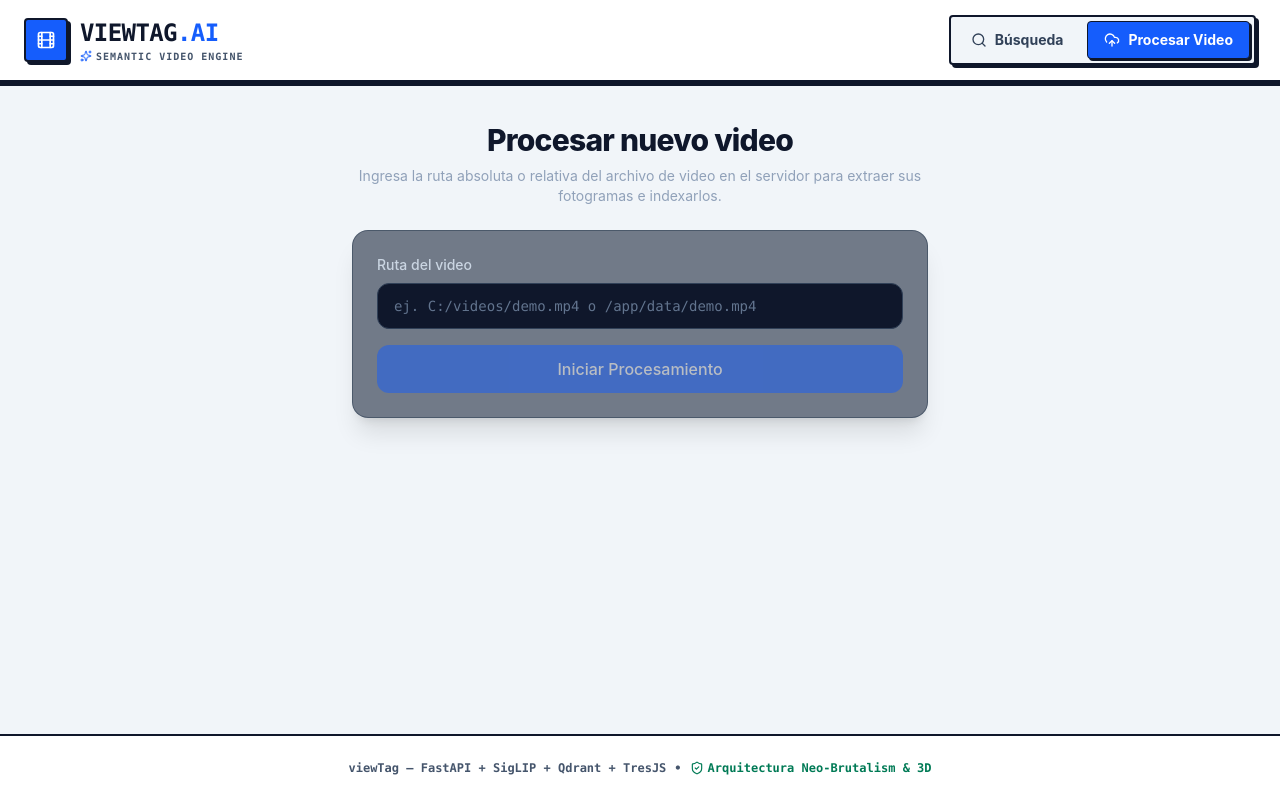
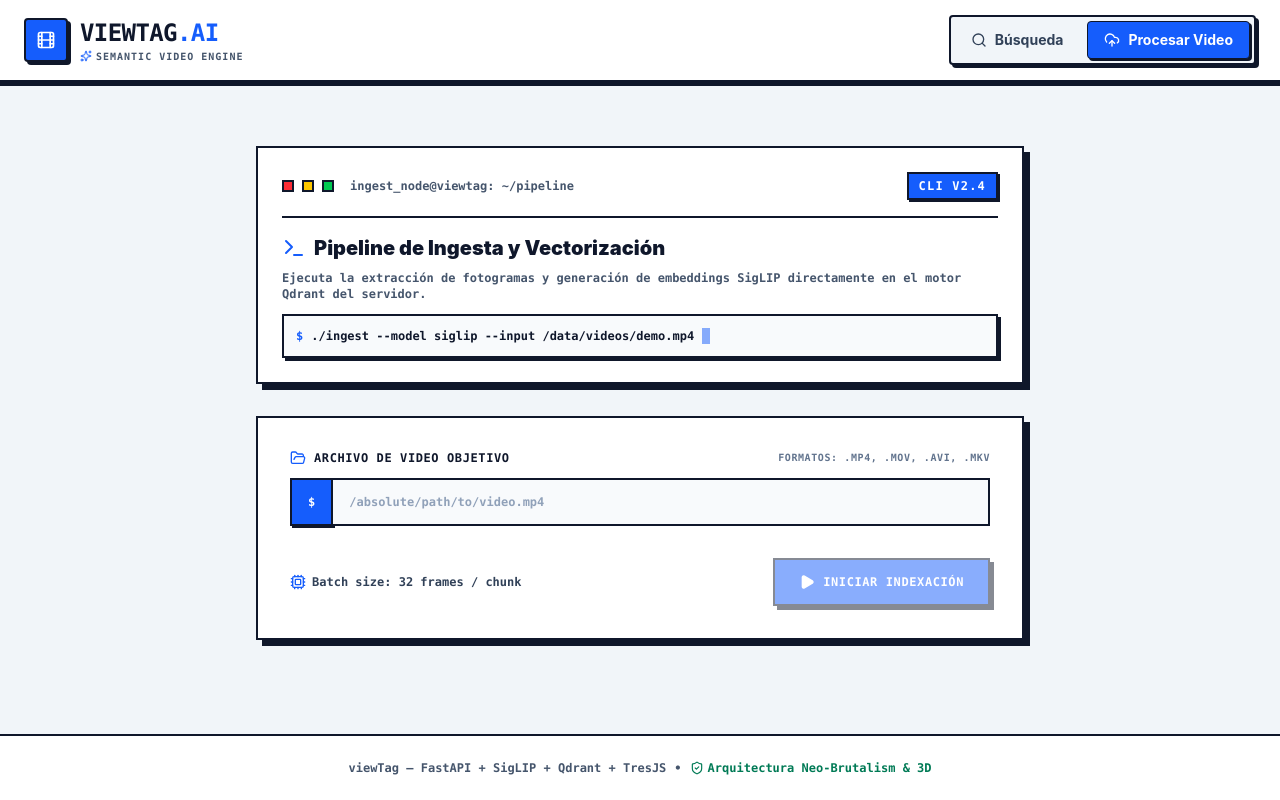
Before and after one commit to AdrianValenciaVillanueva/frontendViewTag, a Vue app: page /process in a window 1280 px wide. Built offline with nearby package versions, Linux system fonts and the light colour scheme.

Commit message:
feat(cli): redesign ProcessView as a neo-brutalist CLI terminal with typewriter animation

```diff
--- a/src/views/ProcessView.vue
+++ b/src/views/ProcessView.vue
@@ -1,59 +1,141 @@
 <template>
-  <div class="max-w-xl mx-auto space-y-6">
-    <div class="space-y-2 text-center">
-      <h1 class="text-3xl font-extrabold tracking-tight">Procesar nuevo video</h1>
-      <p class="text-slate-400 text-sm">
-        Ingresa la ruta absoluta o relativa del archivo de video en el servidor para extraer sus fotogramas e indexarlos.
+  <div class="max-w-3xl mx-auto space-y-8 py-6 font-mono">
+    <!-- Header Console Banner (Light Neo-Brutalist Theme) -->
+    <div class="bg-white text-slate-900 p-6 border-2 border-slate-900 shadow-[6px_6px_0_0_#0f172a]">
+      <div class="flex items-center justify-between pb-4 border-b-2 border-slate-900">
+        <div class="flex items-center gap-2">
+          <span class="w-3 h-3 bg-red-500 inline-block border-2 border-slate-900"></span>
+          <span class="w-3 h-3 bg-yellow-400 inline-block border-2 border-slate-900"></span>
+          <span class="w-3 h-3 bg-green-500 inline-block border-2 border-slate-900"></span>
+          <span class="text-xs text-slate-600 font-extrabold ml-2">ingest_node@viewtag: ~/pipeline</span>
+        </div>
+        <span class="text-xs px-2.5 py-1 bg-blue-600 text-white font-black uppercase tracking-widest border-2 border-slate-900 shadow-[2px_2px_0_0_#0f172a]">CLI v2.4</span>
+      </div>
+      <div class="pt-4 space-y-2">
+        <h1 class="text-xl font-black text-slate-900 flex items-center gap-2 font-sans">
+          <Terminal class="w-6 h-6 text-blue-600" /> Pipeline de Ingesta y Vectorización
+        </h1>
+        <p class="text-xs text-slate-600 font-bold">
+          Ejecuta la extracción de fotogramas y generación de embeddings SigLIP directamente en el motor Qdrant del servidor.
         </p>
+
+        <!-- Typewriter Command Prompt Effect -->
+        <div class="bg-slate-50 border-2 border-slate-900 p-3 mt-3 shadow-[3px_3px_0_0_#0f172a] flex items-center gap-2 text-xs">
+          <span class="text-blue-600 font-black">$</span>
+          <span class="text-slate-900 font-mono font-bold">{{ typedCommand }}</span>
+          <span class="w-2 h-4 bg-blue-600 animate-pulse"></span>
+        </div>
+      </div>
     </div>
 
-    <form @submit.prevent="handleProcess" class="bg-slate-800/60 border border-slate-700/60 rounded-2xl p-6 space-y-4 shadow-xl">
-      <div class="space-y-2">
-        <label class="block text-sm font-medium text-slate-300">Ruta del video</label>
+    <!-- Ingestion Console Form -->
+    <form @submit.prevent="handleProcess" class="bg-white border-2 border-slate-900 p-8 space-y-6 shadow-[6px_6px_0_0_#0f172a]">
+      <div class="space-y-3">
+        <label class="block text-xs font-black text-slate-900 uppercase tracking-wider flex items-center justify-between">
+          <span class="flex items-center gap-2"><FolderOpen class="w-4 h-4 text-blue-600" /> Archivo de Video Objetivo</span>
+          <span class="text-[10px] text-slate-500 font-bold">Formatos: .mp4, .mov, .avi, .mkv</span>
+        </label>
+        <div class="flex items-center">
+          <span class="bg-blue-600 text-white px-4 py-3.5 text-xs font-black border-2 border-slate-900 select-none shadow-[2px_2px_0_0_#0f172a]">$</span>
           <input
             v-model="videoPath"
             type="text"
-          placeholder="ej. C:/videos/demo.mp4 o /app/data/demo.mp4"
-          class="w-full bg-slate-900 border border-slate-700 rounded-xl px-4 py-3 text-white placeholder-slate-500 focus:outline-none focus:border-blue-500 transition font-mono text-sm"
+            placeholder="/absolute/path/to/video.mp4"
+            class="flex-1 bg-slate-50 border-2 border-l-0 border-slate-900 px-4 py-3.5 text-slate-900 placeholder-slate-400 focus:outline-none focus:bg-white transition text-xs font-mono font-bold"
           />
         </div>
+      </div>
 
+      <div class="flex items-center justify-between pt-2">
+        <div class="text-xs text-slate-700 font-mono font-bold flex items-center gap-1.5">
+          <Cpu class="w-4 h-4 text-blue-600" /> Batch size: 32 frames / chunk
+        </div>
         <button
           type="submit"
           :disabled="loading || !videoPath.trim()"
-        class="w-full bg-blue-600 hover:bg-blue-500 text-white font-medium py-3 rounded-xl transition disabled:opacity-50 flex items-center justify-center"
+          class="bg-blue-600 hover:bg-blue-500 text-white font-black px-6 py-3.5 text-xs uppercase tracking-wider border-2 border-slate-900 transition-all duration-150 disabled:opacity-50 shadow-[4px_4px_0_0_#0f172a] hover:translate-x-0.5 hover:translate-y-0.5 hover:shadow-[2px_2px_0_0_#0f172a] flex items-center gap-2 cursor-pointer"
         >
-        <span v-if="loading">Procesando video (esto puede tardar)...</span>
-        <span v-else>Iniciar Procesamiento</span>
+          <Play class="w-4 h-4 text-white fill-current" v-if="!loading" />
+          <span v-if="loading" class="animate-pulse">EJECUTANDO PIPELINE...</span>
+          <span v-else>INICIAR INDEXACIÓN</span>
         </button>
+      </div>
     </form>
 
-    <!-- Success Feedback -->
-    <div v-if="successData" class="bg-emerald-500/10 border border-emerald-500/20 text-emerald-400 p-5 rounded-2xl space-y-2">
-      <h3 class="font-bold">¡Video procesado con éxito!</h3>
-      <ul class="text-sm space-y-1">
-        <li>🎬 Nombre: <span class="font-mono text-white">{{ successData.video_name }}</span></li>
-        <li>🖼️ Frames procesados: <span class="font-mono text-white">{{ successData.frames_processed }}</span></li>
-        <li>💾 Embeddings guardados: <span class="font-mono text-white">{{ successData.embeddings_saved }}</span></li>
-      </ul>
+    <!-- CLI Terminal Output Log (Success) -->
+    <div v-if="successData" class="bg-white border-2 border-slate-900 text-slate-900 p-6 space-y-4 shadow-[6px_6px_0_0_#0f172a]">
+      <div class="flex items-center justify-between text-xs border-b-2 border-slate-900 pb-3">
+        <span class="flex items-center gap-2 font-black text-emerald-700">
+          <CheckCircle2 class="w-4 h-4 text-emerald-600" /> PIPELINE FINALIZADO EXITOSAMENTE
+        </span>
+        <span class="text-slate-500 font-mono text-[10px] font-bold">STATUS: 200 OK</span>
+      </div>
+      <div class="bg-slate-50 p-4 border-2 border-slate-900 text-xs font-mono space-y-1.5 text-slate-800 shadow-[3px_3px_0_0_#0f172a]">
+        <div class="text-slate-500 font-bold">// Reporte de indexación Qdrant:</div>
+        <div><span class="text-blue-600 font-bold">target_video:</span> "{{ successData.video_name }}"</div>
+        <div><span class="text-blue-600 font-bold">frames_extracted:</span> <span class="text-amber-700 font-black">{{ successData.frames_processed }}</span></div>
+        <div><span class="text-blue-600 font-bold">embeddings_indexed:</span> <span class="text-amber-700 font-black">{{ successData.embeddings_saved }}</span></div>
+        <div class="text-emerald-700 pt-2 font-black">&gt; Base de vectores actualizada y lista para consultas semánticas.</div>
+      </div>
     </div>
 
-    <!-- Error Feedback -->
-    <div v-if="error" class="bg-red-500/10 border border-red-500/20 text-red-400 p-4 rounded-xl text-center text-sm">
-      {{ error }}
+    <!-- Error Console Log -->
+    <div v-if="error" class="bg-red-50 border-2 border-slate-900 text-red-900 p-5 shadow-[6px_6px_0_0_#0f172a] flex items-start gap-3 text-xs font-mono">
+      <AlertCircle class="w-5 h-5 shrink-0 text-red-600 mt-0.5" />
+      <div class="space-y-1">
+        <div class="font-black uppercase tracking-wider">[ERROR DE EJECUCIÓN]</div>
+        <div class="font-bold">{{ error }}</div>
+      </div>
     </div>
   </div>
 </template>
 
 <script setup lang="ts">
-import { ref } from 'vue'
+import { ref, onMounted, onUnmounted } from 'vue'
 import { videoSearchService } from '../services/videoSearchService'
 import type { ProcessVideoResponse } from '../types'
+import { FolderOpen, Terminal, Cpu, Play, CheckCircle2, AlertCircle } from 'lucide-vue-next'
+import confetti from 'canvas-confetti'
 
 const videoPath = ref('')
 const loading = ref(false)
 const error = ref<string | null>(null)
 const successData = ref<ProcessVideoResponse | null>(null)
+
+// Typewriter effect for commands
+const commands = [
+  './ingest --model siglip --input /data/videos/demo.mp4',
+  'qdrant-cli vector-index --collection frames_v1 --batch 32',
+  'viewtag-pipeline --process-video "C:/videos/sample.mp4"',
+  'python -m viewtag.indexer --source ./videos/train.mov'
+]
+const typedCommand = ref('')
+let cmdIndex = 0
+let charIndex = 0
+let typingTimer: any = null
+
+const typeWriter = () => {
+  const currentCmd = commands[cmdIndex]
+  if (charIndex <= currentCmd.length) {
+    typedCommand.value = currentCmd.substring(0, charIndex)
+    charIndex++
+    typingTimer = setTimeout(typeWriter, 50)
+  } else {
+    typingTimer = setTimeout(() => {
+      charIndex = 0
+      cmdIndex = (cmdIndex + 1) % commands.length
+      typeWriter()
+    }, 2500)
+  }
+}
+
+onMounted(() => {
+  typeWriter()
+})
+
+onUnmounted(() => {
+  if (typingTimer) clearTimeout(typingTimer)
+})
 
 const handleProcess = async () => {
   if (!videoPath.value.trim()) return
@@ -65,6 +147,7 @@ const handleProcess = async () => {
   try {
     const data = await videoSearchService.processVideo(videoPath.value.trim())
     successData.value = data
+    confetti({ particleCount: 100, spread: 70, origin: { y: 0.6 } })
   } catch (err: any) {
     error.value = err.response?.data?.detail || 'Ocurrió un error al procesar el video.'
   } finally {
```
Lines whose indentation alone changed are shown as unchanged.
